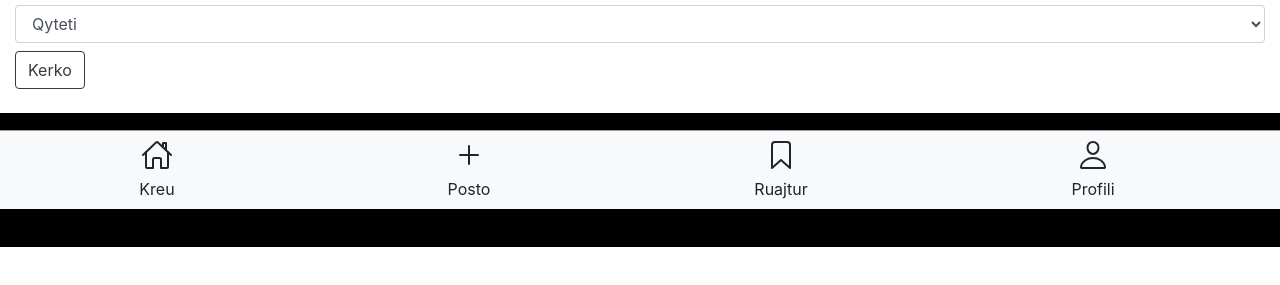
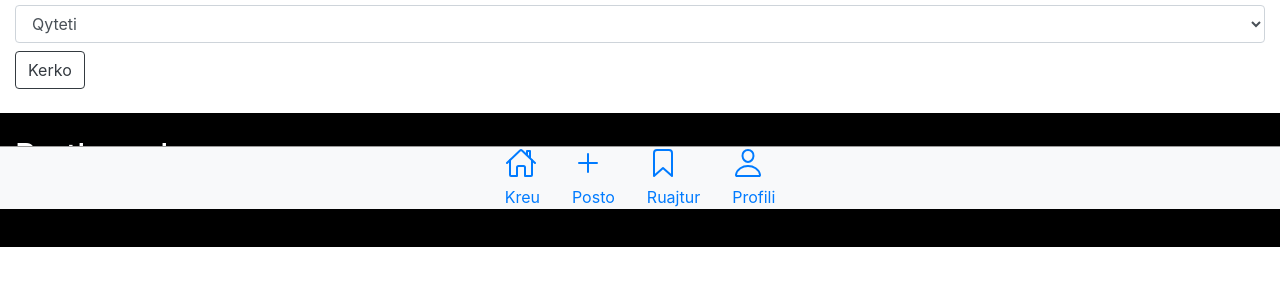
Before and after one commit to argentzani/logo, a plain HTML site: page index.html in a window 1280 px wide. Shown: the part 591-876 px from the top of the page. Drawn offline with nearby package versions, Linux system fonts and the light colour scheme.

Commit message:
Update index.html

```diff
--- a/index.html
+++ b/index.html
@@ -13,12 +13,12 @@
   </head>
   <body>
 
-    <nav class="bottom-bar navbar fixed-bottom navbar-light bg-light">
-        <div class="row text-center" style="width: 100%">
-            <div class="col-3"><ion-icon size="large" name="home-outline"></ion-icon><p class="mb-0">Kreu</p></div>
-            <div class="col-3"><ion-icon size="large" name="add-outline"></ion-icon><p class="mb-0">Posto</p></div>
-            <div class="col-3"><ion-icon size="large" name="bookmark-outline"></ion-icon><p class="mb-0">Ruajtur</p></div>
-            <div class="col-3"><ion-icon size="large" name="person-outline"></ion-icon><p class="mb-0">Profili</p></div>
+    <nav class="bottom-bar fixed-bottom bg-light">
+        <div class="d-flex flex-row justify-content-center">
+            <a href="#"><div class="px-3"><ion-icon size="large" name="home-outline"></ion-icon><p class="mb-0">Kreu</p></div></a>
+            <a href="#"><div class="px-3"><ion-icon size="large" name="add-outline"></ion-icon><p class="mb-0">Posto</p></div></a>
+            <a href="#"><div class="px-3"><ion-icon size="large" name="bookmark-outline"></ion-icon><p class="mb-0">Ruajtur</p></div></a>
+            <a href="#"><div class="px-3"><ion-icon size="large" name="person-outline"></ion-icon><p class="mb-0">Profili</p></div></a>
         </div>
     </nav>
 
```
